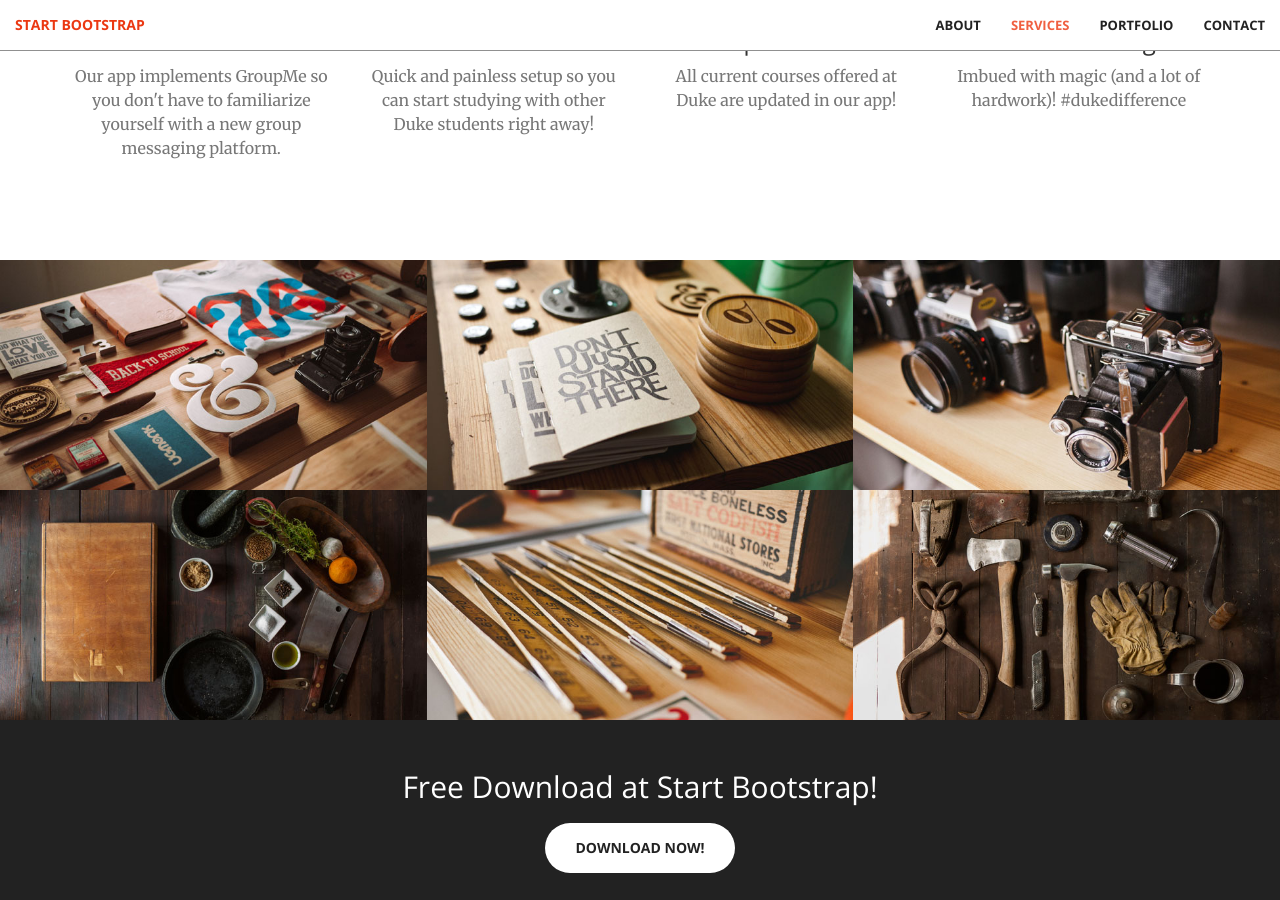
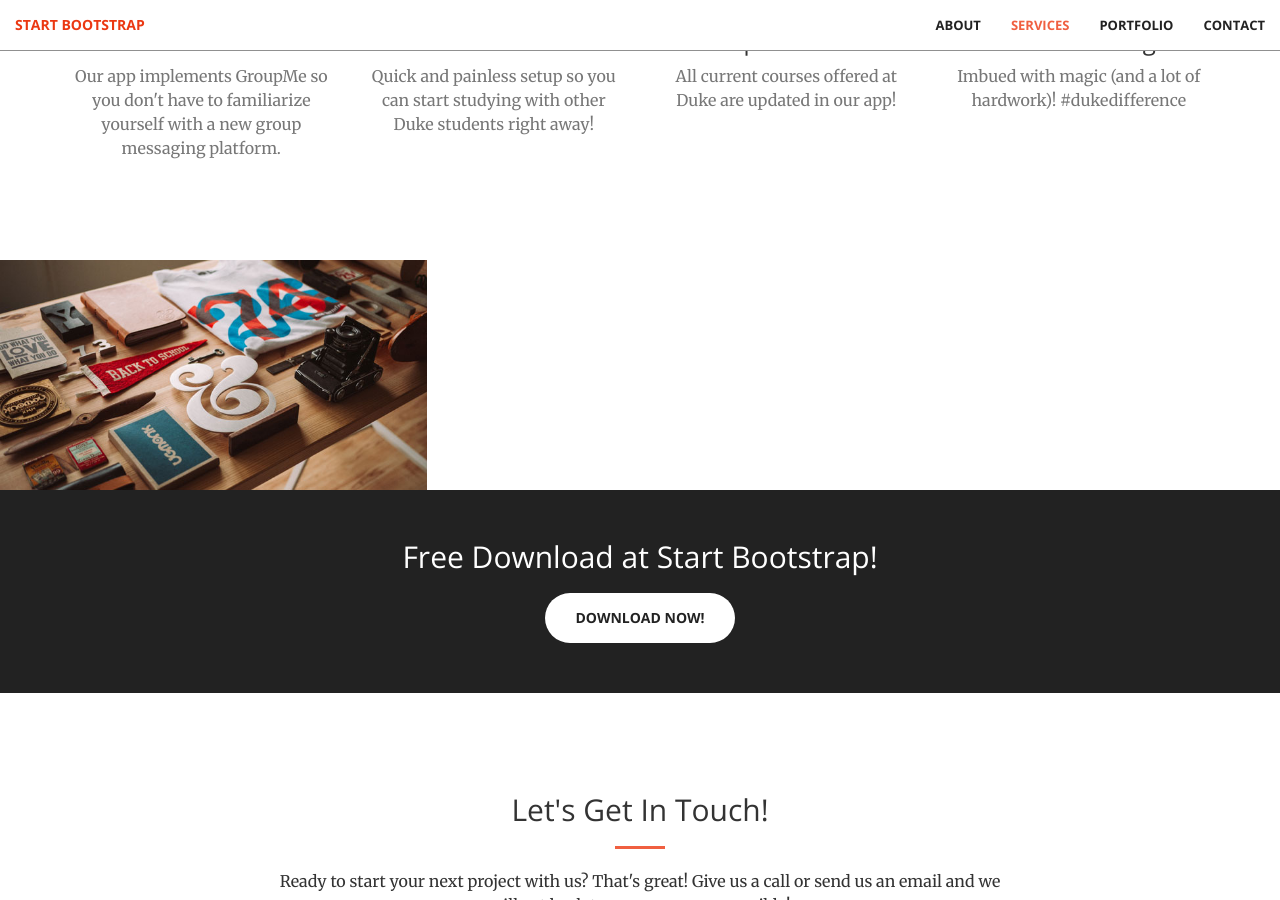
Before and after one commit to cl305/DukeStudies, a Jekyll site: the page built from index.html, in a window 1280 px wide and 900 px high, scrolled down 1586 px. Built offline with Jekyll 4.4.1, drawn with Linux system fonts in a browser that asks for light colours.

Commit message:
Updated header, changing the way the portfolio section looks

```diff
--- a/_includes/head.html
+++ b/_includes/head.html
@@ -6,7 +6,7 @@
     <meta name="description" content="">
     <meta name="author" content="">
 
-    <title>Creative - Start Bootstrap Theme</title>
+    <title>DukeStudies - Putting the group back in study group.</title>
 
     <!-- Bootstrap Core CSS -->
     <link rel="stylesheet" href="css/bootstrap.min.css" type="text/css">
--- a/_includes/portfolio.html
+++ b/_includes/portfolio.html
@@ -16,7 +16,7 @@
                     </div>
                 </a>
             </div>
-            <div class="col-lg-4 col-sm-6">
+            <!-- <div class="col-lg-4 col-sm-6">
                 <a href="#" class="portfolio-box">
                     <img src="img/portfolio/2.jpg" class="img-responsive" alt="">
                     <div class="portfolio-box-caption">
@@ -90,7 +90,7 @@
                         </div>
                     </div>
                 </a>
-            </div>
+            </div> -->
         </div>
     </div>
 </section>
```
